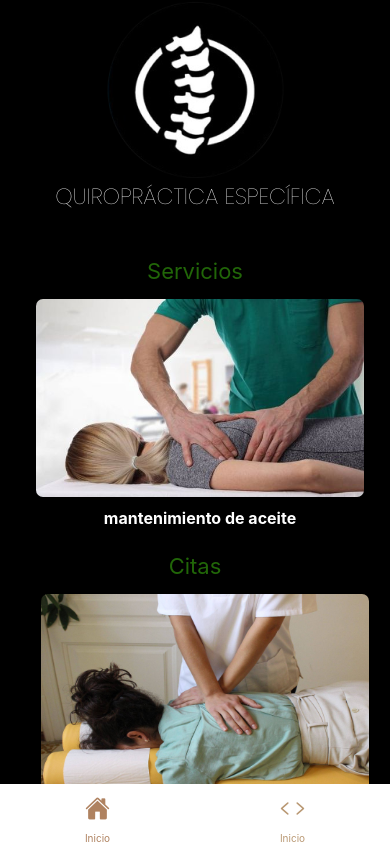
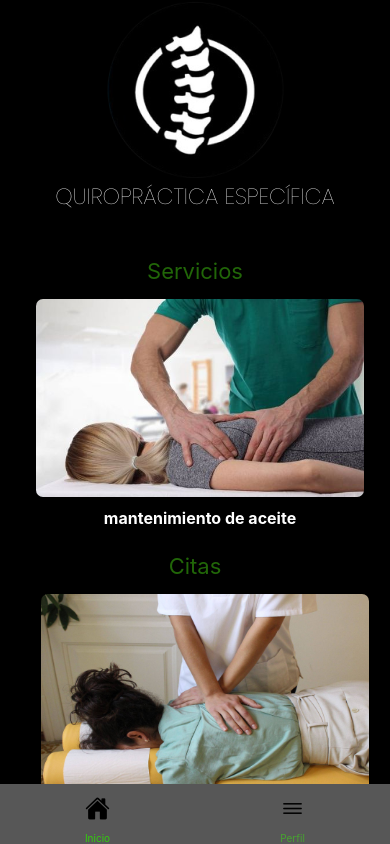
Before and after one commit to ElRicki0/Expo_APP, a React Native app: screen /TabNavigator in a window 390 px wide. Built offline with nearby package versions, Linux system fonts and the light colour scheme.

Commit message:
fin del menu y del perfil

```diff
--- a/src/screens/Login.js
+++ b/src/screens/Login.js
@@ -6,7 +6,7 @@ import BotonNavigation from '../components/BotonNavigation';
 import DashBoard from './DashBoard';
 import * as Font from 'expo-font';
 
-export default function App({ navigation }) {
+export default function Login({ navigation }) {
     const [fontsLoaded, setFontsLoaded] = useState(false);
 
     useEffect(() => {
@@ -27,8 +27,8 @@ export default function App({ navigation }) {
         return (<View />);
     }
 
-    const RegistroScreen = async () => {
-        navigation.navigate('Registro');
+    const LoginScreen = async () => {
+        navigation.navigate('Login');
     };
 
     const DashBoardScreen = async () => {
@@ -75,7 +75,7 @@ export default function App({ navigation }) {
 
             <Boton
                 textoBoton='No tengo una cuenta.'
-                accionBoton={RegistroScreen}
+                accionBoton={LoginScreen}
             />
 
             <StatusBar style="auto" />
--- a/src/screens/Perfil.js
+++ b/src/screens/Perfil.js
@@ -1,8 +1,13 @@
 import React from 'react';
 import { StatusBar } from 'expo-status-bar';
 import { StyleSheet, Text, View, TouchableOpacity, Image } from 'react-native';
+import Boton from '../components/Boton';
 
-export default function Codigo() {
+export default function Perfil() {
+
+    const LoginScreen = async () => {
+        navigation.navigate('Login');
+    };
 
     return (
         <View style={styles.container}>
@@ -24,9 +29,10 @@ export default function Codigo() {
                     <TouchableOpacity style={styles.button}>
                         <Text style={styles.buttonText}>Editar</Text>
                     </TouchableOpacity>
-                    <TouchableOpacity style={styles.button}>
-                        <Text style={styles.buttonText}>Cerrar Sesión</Text>
-                    </TouchableOpacity>
+                    <Boton
+                        textoBoton='Cerrar cuenta.'
+                        accionBoton={LoginScreen}
+                    />
                 </View>
             </View>
         </View>
--- a/src/tabNavigator/TabNavigator.js
+++ b/src/tabNavigator/TabNavigator.js
@@ -2,7 +2,7 @@ import React from 'react';
 import { createBottomTabNavigator } from '@react-navigation/bottom-tabs';
 import { Ionicons } from '@expo/vector-icons';
 import DashBoard from '../screens/DashBoard';
-import Codigo from '../screens/Codigo';
+import Perfil from '../screens/Perfil';
 const Tab = createBottomTabNavigator();
 
 const TabNavigator = () => {
@@ -10,34 +10,44 @@ const TabNavigator = () => {
         <Tab.Navigator
             screenOptions={({ route }) => ({
                 headerShown: false, // Oculta el header
-                tabBarActiveTintColor: '#AF8260', // Color de los íconos activos
-                tabBarInactiveTintColor: '#B99873', // Color de los íconos inactivos
-                tabBarStyle: { backgroundColor: '#FFF', height: 60, borderTopWidth: 0 }, // Estilo de la barra de pestañas
+                tabBarActiveTintColor: '#32CF0C', // Color de los íconos activos
+                tabBarInactiveTintColor: '#47A330', // Color de los íconos inactivos
+                tabBarStyle: { backgroundColor: '#575757', height: 60, borderTopWidth: 0 }, // Establece el color gris de fondo y altura de la barra de pestañas
                 tabBarIcon: ({ focused, color, size }) => {
                     let iconName;
 
                     if (route.name === 'DashBoard') {
                         iconName = focused ? 'home' : 'home-outline';
-                    } else if (route.name === 'Codigo') {
-                        iconName = focused ? 'code' : 'code-outline'; // Cambié 'home' por 'code' para representar la pantalla de Codigo
+                    } else if (route.name === 'Perfil') {
+                        iconName = focused ? 'menu' : 'menu-outline'; // Cambié 'home' por 'code' para representar la pantalla de Codigo
                     }
 
-                    return <Ionicons name={iconName} size={size} color={color} />;
+                    return <Ionicons name={iconName} size={size} color={'#FFFFFF'} />; // Establece el color blanco para los íconos
                 },
-
             })}
-
         >
             <Tab.Screen
                 name="DashBoard"
                 component={DashBoard}
-                options={{ title: 'Inicio' }}
+                options={{
+                    title: 'Inicio',
+                    tabBarIcon: ({ focused, color, size }) => (
+                        <Ionicons name={focused ? 'home' : 'home-outline'} size={size} color="#000000" />
+                    ),
+                }}
             />
+
             <Tab.Screen
-                name="Codigo"
-                component={Codigo}
-                options={{ title: 'Inicio' }}
+                name="Perfil"
+                component={Perfil}
+                options={{
+                    title: 'Perfil',
+                    tabBarIcon: ({ focused, color, size }) => (
+                        <Ionicons name={focused ? 'menu' : 'menu-outline'} size={size} color="#000000" />
+                    ),
+                }}
             />
+
 
         </Tab.Navigator>
     );
```
